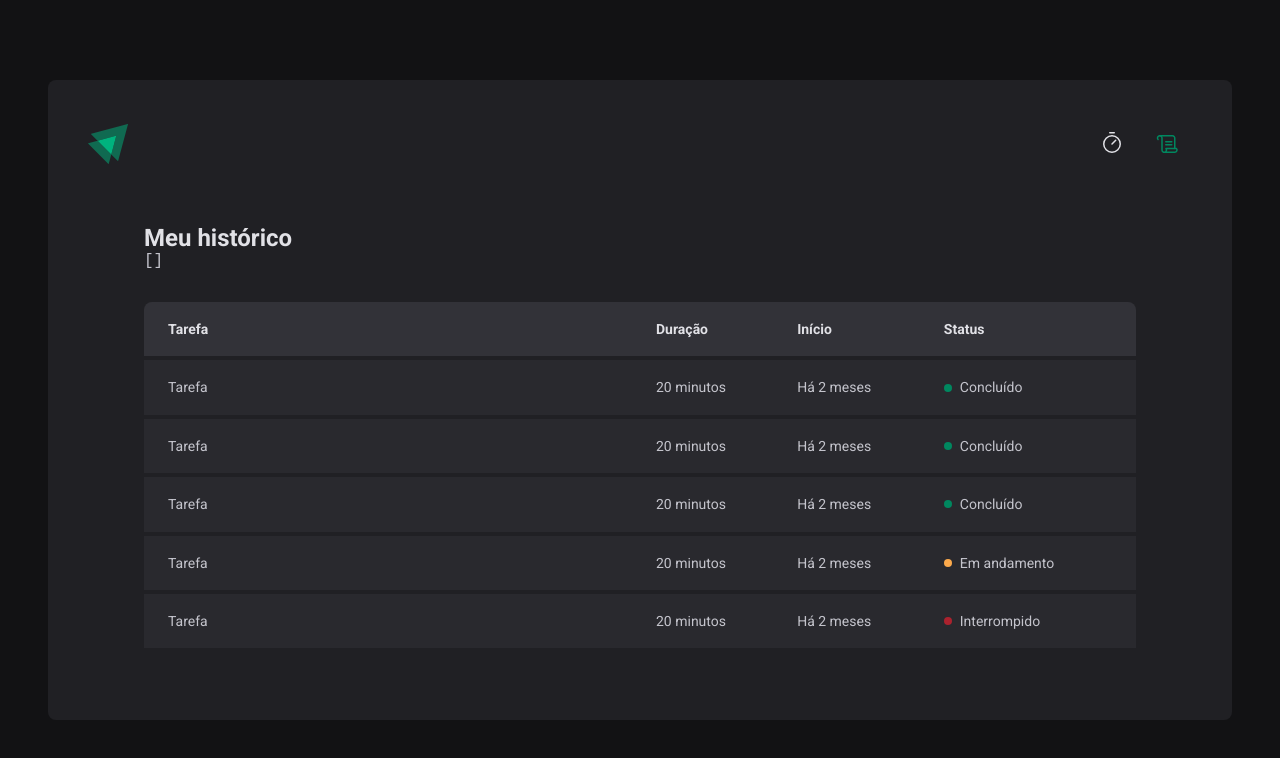
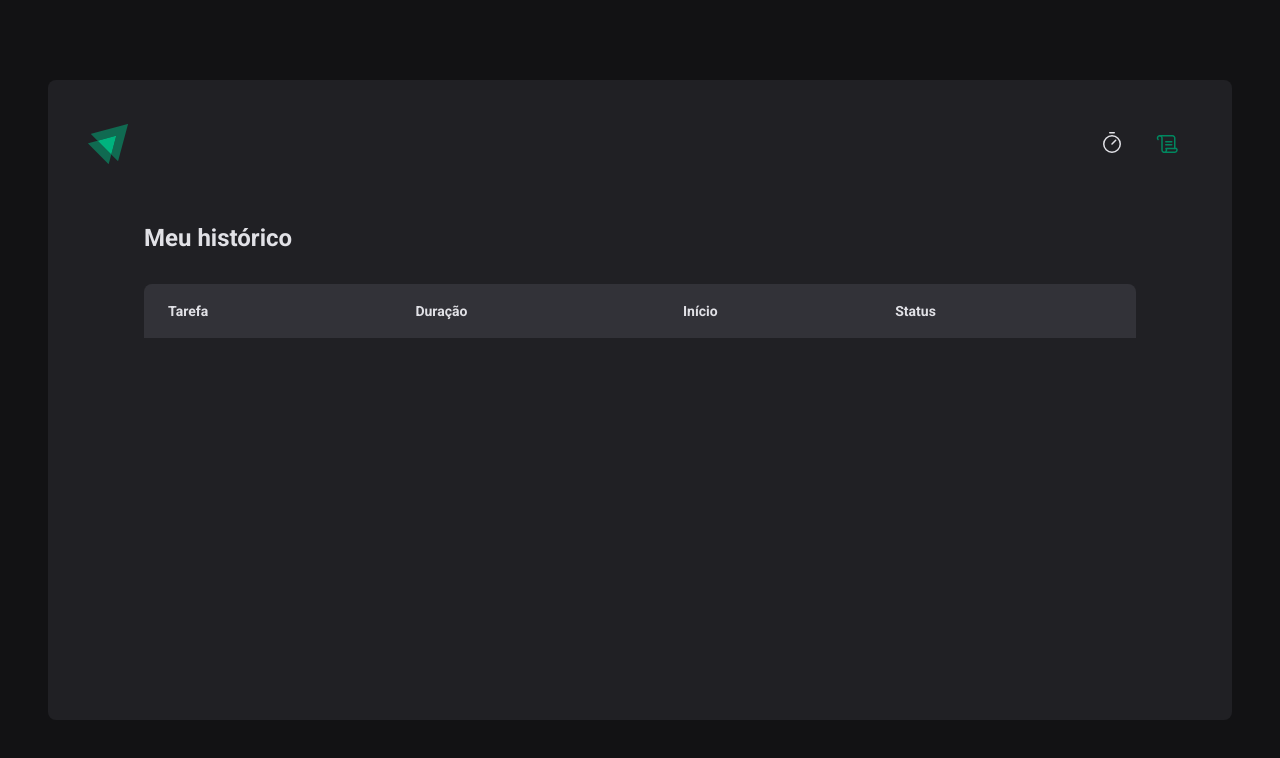
Before and after one commit to oFernandoLima/02-ignite-timer, a React (Vite) app: page /history in a window 1280 px wide. Shown: the top 758 px of the page. Built offline with nearby package versions, Linux system fonts and the light colour scheme.

Commit message:
feat: history listing

```diff
--- a/src/contexts/CyclesContext.tsx
+++ b/src/contexts/CyclesContext.tsx
@@ -10,7 +10,7 @@ interface Cycle {
   task: string
   minutesAmount: number
   startDate: Date
-  inerruptedDate?: Date
+  interruptedDate?: Date
   finishedDate?: Date
 }
 
@@ -80,7 +80,7 @@ export function CyclesContextProvider({
         if (cycle.id === activeCycleId) {
           return {
             ...cycle,
-            inerruptedDate: new Date(),
+            interruptedDate: new Date(),
           }
         } else {
           return cycle
--- a/src/pages/History/index.tsx
+++ b/src/pages/History/index.tsx
@@ -1,6 +1,8 @@
 import { useContext } from 'react'
 import { HistoryContainer, HistoryList, Status } from './styles'
 import { CyclesContext } from '../../contexts/CyclesContext'
+import { formatDistanceToNow } from 'date-fns'
+import { ptBR } from 'date-fns/locale/pt-BR'
 
 export function History() {
   const { cycles } = useContext(CyclesContext)
@@ -8,10 +10,6 @@ export function History() {
   return (
     <HistoryContainer>
       <h1>Meu histórico</h1>
-
-      <pre>
-        <code>{JSON.stringify(cycles, null, 2)}</code>
-      </pre>
 
       <HistoryList>
         <table>
@@ -24,46 +22,33 @@ export function History() {
             </tr>
           </thead>
           <tbody>
-            <tr>
-              <td>Tarefa</td>
-              <td>20 minutos</td>
-              <td>Há 2 meses</td>
-              <td>
-                <Status statusColor="green">Concluído</Status>
-              </td>
-            </tr>
-            <tr>
-              <td>Tarefa</td>
-              <td>20 minutos</td>
-              <td>Há 2 meses</td>
-              <td>
-                <Status statusColor="green">Concluído</Status>
-              </td>
-            </tr>
-            <tr>
-              <td>Tarefa</td>
-              <td>20 minutos</td>
-              <td>Há 2 meses</td>
-              <td>
-                <Status statusColor="green">Concluído</Status>
-              </td>
-            </tr>
-            <tr>
-              <td>Tarefa</td>
-              <td>20 minutos</td>
-              <td>Há 2 meses</td>
-              <td>
-                <Status statusColor="yellow">Em andamento</Status>
-              </td>
-            </tr>
-            <tr>
-              <td>Tarefa</td>
-              <td>20 minutos</td>
-              <td>Há 2 meses</td>
-              <td>
-                <Status statusColor="red">Interrompido</Status>
-              </td>
-            </tr>
+            {cycles.map((cycle) => {
+              return (
+                <tr key={cycle.id}>
+                  <td>{cycle.task}</td>
+                  <td>{cycle.minutesAmount} minutos</td>
+                  <td>
+                    {formatDistanceToNow(cycle.startDate, {
+                      addSuffix: true,
+                      locale: ptBR,
+                    })}
+                  </td>
+                  <td>
+                    {cycle.finishedDate && (
+                      <Status statusColor="green">Concluído</Status>
+                    )}
+
+                    {cycle.interruptedDate && (
+                      <Status statusColor="red">Interrompido</Status>
+                    )}
+
+                    {!cycle.finishedDate && !cycle.interruptedDate && (
+                      <Status statusColor="yellow">Em andamento</Status>
+                    )}
+                  </td>
+                </tr>
+              )
+            })}
           </tbody>
         </table>
       </HistoryList>
```
